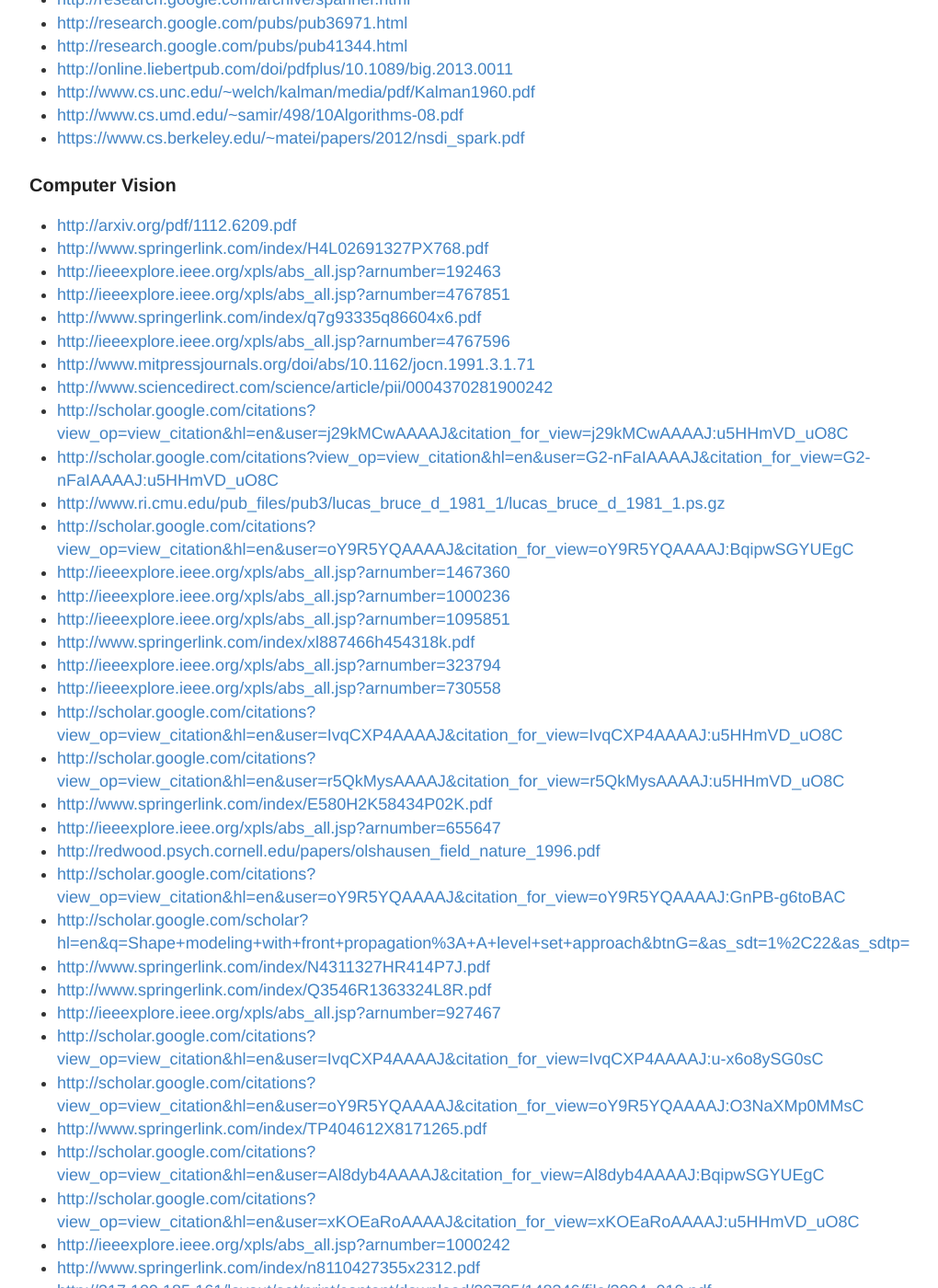
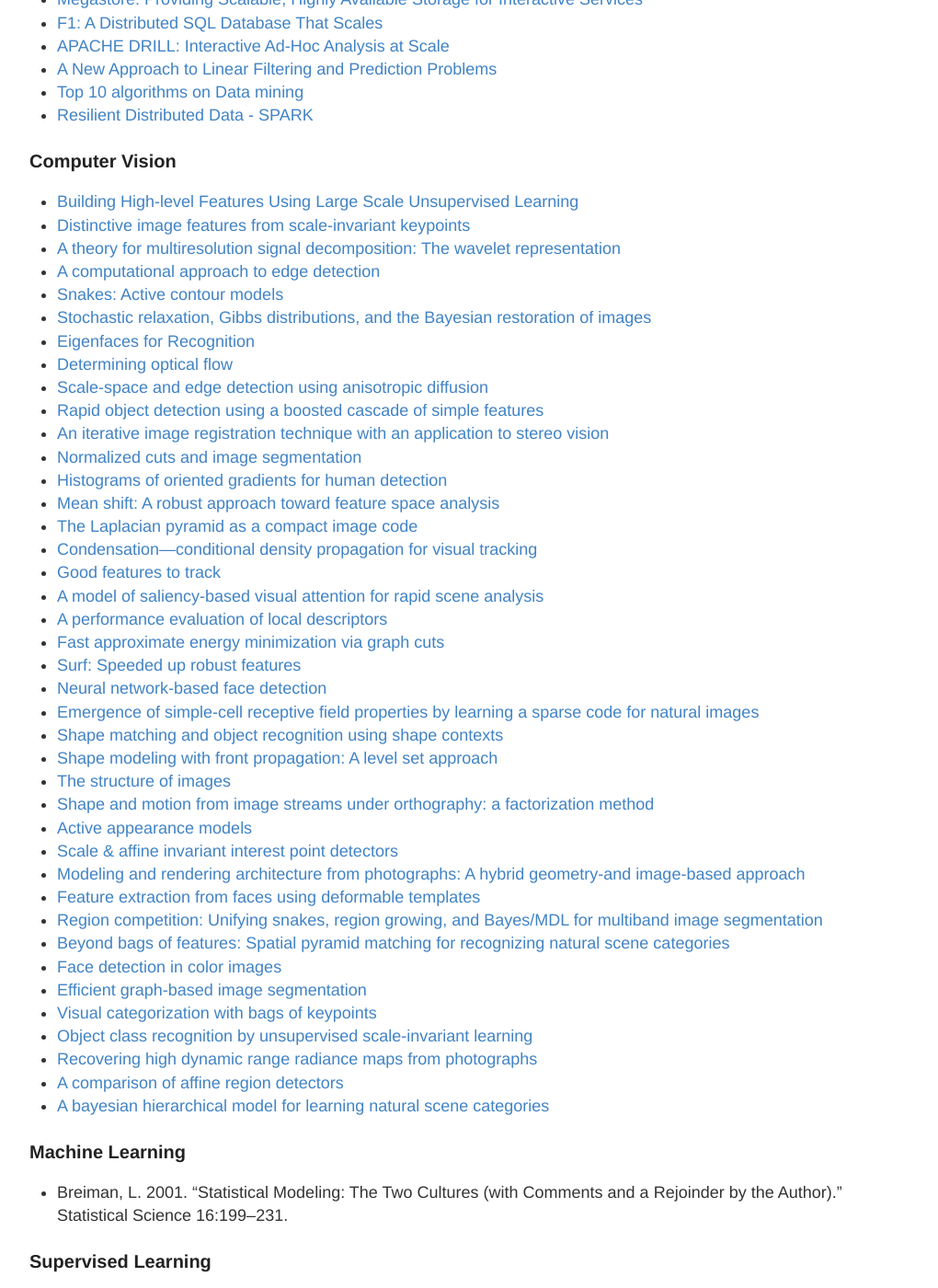
Before and after one commit to iamaaditya/iamaaditya.github.io, a Jekyll site: the page built from notes/papers/index.md, in a window 1280 px wide and 1400 px high, scrolled down 1134 px. Shown: the whole window at 92% size, without its empty margins (84-1104 px from the left). Built offline with Jekyll 4.4.1, drawn with Linux system fonts in a browser that asks for light colours; Markdown is read by kramdown in place of the engine named in the settings; some of the changed text lies outside the part shown.

Commit message:
fixed the url text for the papers page

```diff
--- a/notes/papers/index.md
+++ b/notes/papers/index.md
@@ -19,73 +19,73 @@
 
 
 ### General
-  * How to read a paper - Keshava http://blizzard.cs.uwaterloo.ca/keshav/home/Papers/data/07/paper-reading.pdf
-  * How to write a proof - Leslie Lamport http://research.microsoft.com/en-us/um/people/lamport/pubs/lamport-how-to-write.pdf
-  * How to write papers Oded Goldreich http://www.wisdom.weizmann.ac.il/~oded/PS/re-writing.pdf
-  * How not to write papers Oded Goldreich http://www.cs.iastate.edu/~honavar/write-not.pdf
+  * How to read a paper - Keshava <http://blizzard.cs.uwaterloo.ca/keshav/home/Papers/data/07/paper-reading.pdf>
+  * How to write a proof - Leslie Lamport <http://research.microsoft.com/en-us/um/people/lamport/pubs/lamport-how-to-write.pdf>
+  * How to write papers Oded Goldreich <http://www.wisdom.weizmann.ac.il/~oded/PS/re-writing.pdf>
+  * How not to write papers Oded Goldreich <http://www.cs.iastate.edu/~honavar/write-not.pdf>
 
 ### Big Data
-  * [http://ilpubs.stanford.edu:8090/422/](The PageRank Citation Ranking: Bringing Order to the Web)
-  * [http://research.google.com/archive/mapreduce.html](MapReduce: Simplified Data Processing on Large Clusters)
-  * [http://research.google.com/archive/gfs.html](The Google File System)
-  * [http://www.allthingsdistributed.com/2007/10/amazons_dynamo.html](Amazon's Dynamo)
-  * [http://research.google.com/archive/bigtable.html](Bigtable: A Distributed Storage System for Structured Data)
-  * [http://homes.cs.washington.edu/~pedrod/papers/cacm12.pdf](A Few Useful Things to Know about Machine Learning)
-  * [http://oz.berkeley.edu/~breiman/randomforest2001.pdf](Random Forests)
-  * [http://www.seas.upenn.edu/~zives/03f/cis550/codd.pdf](A Relational Model of Data for Large Shared Data Banks)
-  * [http://machinelearning.wustl.edu/mlpapers/paper_files/NIPS2006_725.pdf](Map-Reduce for Machine Learning on Multicore)
-  * [http://sci2s.ugr.es/keel/pdf/algorithm/articulo/1999-ML-Breiman-Pasting%20Small%20Votes%20for%20Classification%20in%20Large%20Databases%20and%20On-Line.pdf](Pasting Small Votes for Classification in Large Databases and On-Line)
-  * [http://www.win.tue.nl/~laroyo/2L340/resources/Amazon-Recommendations.pdf](Recommendations Item-to-Item Collaborative Filtering)
-  * [http://nlp.stanford.edu/~socherr/EMNLP2013_RNTN.pdf](Recursive Deep Models for Semantic Compositionality Over a Sentiment Treebank)
-  * [http://research.google.com/archive/spanner.html](Spanner: Google's Globally-Distributed Database)
-  * [http://research.google.com/pubs/pub36971.html](Megastore: Providing Scalable, Highly Available Storage for Interactive Services)
-  * [http://research.google.com/pubs/pub41344.html](F1: A Distributed SQL Database That Scales)
-  * [http://online.liebertpub.com/doi/pdfplus/10.1089/big.2013.0011](APACHE DRILL: Interactive Ad-Hoc Analysis at Scale)
-  * [http://www.cs.unc.edu/~welch/kalman/media/pdf/Kalman1960.pdf](A New Approach to Linear Filtering and Prediction Problems)
-  * [http://www.cs.umd.edu/~samir/498/10Algorithms-08.pdf](Top 10 algorithms on Data mining)
-  * [https://www.cs.berkeley.edu/~matei/papers/2012/nsdi_spark.pdf](Resilient Distributed Data - SPARK)
+  * [The PageRank Citation Ranking: Bringing Order to the Web](http://ilpubs.stanford.edu:8090/422/)
+  * [MapReduce: Simplified Data Processing on Large Clusters](http://research.google.com/archive/mapreduce.html)
+  * [The Google File System](http://research.google.com/archive/gfs.html)
+  * [Amazon's Dynamo](http://www.allthingsdistributed.com/2007/10/amazons_dynamo.html)
+  * [Bigtable: A Distributed Storage System for Structured Data](http://research.google.com/archive/bigtable.html)
+  * [A Few Useful Things to Know about Machine Learning](http://homes.cs.washington.edu/~pedrod/papers/cacm12.pdf)
+  * [Random Forests](http://oz.berkeley.edu/~breiman/randomforest2001.pdf)
+  * [A Relational Model of Data for Large Shared Data Banks](http://www.seas.upenn.edu/~zives/03f/cis550/codd.pdf)
+  * [Map-Reduce for Machine Learning on Multicore](http://machinelearning.wustl.edu/mlpapers/paper_files/NIPS2006_725.pdf)
+  * [Pasting Small Votes for Classification in Large Databases and On-Line](http://sci2s.ugr.es/keel/pdf/algorithm/articulo/1999-ML-Breiman-Pasting%20Small%20Votes%20for%20Classification%20in%20Large%20Databases%20and%20On-Line.pdf)
+  * [Recommendations Item-to-Item Collaborative Filtering](http://www.win.tue.nl/~laroyo/2L340/resources/Amazon-Recommendations.pdf)
+  * [Recursive Deep Models for Semantic Compositionality Over a Sentiment Treebank](http://nlp.stanford.edu/~socherr/EMNLP2013_RNTN.pdf)
+  * [Spanner: Google's Globally-Distributed Database](http://research.google.com/archive/spanner.html)
+  * [Megastore: Providing Scalable, Highly Available Storage for Interactive Services](http://research.google.com/pubs/pub36971.html)
+  * [F1: A Distributed SQL Database That Scales](http://research.google.com/pubs/pub41344.html)
+  * [APACHE DRILL: Interactive Ad-Hoc Analysis at Scale](http://online.liebertpub.com/doi/pdfplus/10.1089/big.2013.0011)
+  * [A New Approach to Linear Filtering and Prediction Problems](http://www.cs.unc.edu/~welch/kalman/media/pdf/Kalman1960.pdf)
+  * [Top 10 algorithms on Data mining](http://www.cs.umd.edu/~samir/498/10Algorithms-08.pdf)
+  * [Resilient Distributed Data - SPARK](https://www.cs.berkeley.edu/~matei/papers/2012/nsdi_spark.pdf)
 
 ### Computer Vision
-  * [http://arxiv.org/pdf/1112.6209.pdf]( Building High-level Features Using Large Scale Unsupervised Learning)
-  * [http://www.springerlink.com/index/H4L02691327PX768.pdf]( Distinctive image features from scale-invariant keypoints)
-  * [http://ieeexplore.ieee.org/xpls/abs_all.jsp?arnumber=192463]( A theory for multiresolution signal decomposition: The wavelet representation)
-  * [http://ieeexplore.ieee.org/xpls/abs_all.jsp?arnumber=4767851]( A computational approach to edge detection)
-  * [http://www.springerlink.com/index/q7g93335q86604x6.pdf]( Snakes: Active contour models)
-  * [http://ieeexplore.ieee.org/xpls/abs_all.jsp?arnumber=4767596]( Stochastic relaxation, Gibbs distributions, and the Bayesian restoration of images)
-  * [http://www.mitpressjournals.org/doi/abs/10.1162/jocn.1991.3.1.71]( Eigenfaces for Recognition)
-  * [http://www.sciencedirect.com/science/article/pii/0004370281900242]( Determining optical flow)
-  * [http://scholar.google.com/citations?view_op=view_citation&amp;hl=en&amp;user=j29kMCwAAAAJ&amp;citation_for_view=j29kMCwAAAAJ:u5HHmVD_uO8C]( Scale-space and edge detection using anisotropic diffusion)
-  * [http://scholar.google.com/citations?view_op=view_citation&amp;hl=en&amp;user=G2-nFaIAAAAJ&amp;citation_for_view=G2-nFaIAAAAJ:u5HHmVD_uO8C]( Rapid object detection using a boosted cascade of simple features)
-  * [http://www.ri.cmu.edu/pub_files/pub3/lucas_bruce_d_1981_1/lucas_bruce_d_1981_1.ps.gz]( An iterative image registration technique with an application to stereo vision)
-  * [http://scholar.google.com/citations?view_op=view_citation&amp;hl=en&amp;user=oY9R5YQAAAAJ&amp;citation_for_view=oY9R5YQAAAAJ:BqipwSGYUEgC]( Normalized cuts and image segmentation)
-  * [http://ieeexplore.ieee.org/xpls/abs_all.jsp?arnumber=1467360]( Histograms of oriented gradients for human detection)
-  * [http://ieeexplore.ieee.org/xpls/abs_all.jsp?arnumber=1000236]( Mean shift: A robust approach toward feature space analysis)
-  * [http://ieeexplore.ieee.org/xpls/abs_all.jsp?arnumber=1095851]( The Laplacian pyramid as a compact image code)
-  * [http://www.springerlink.com/index/xl887466h454318k.pdf]( Condensation—conditional density propagation for visual tracking)
-  * [http://ieeexplore.ieee.org/xpls/abs_all.jsp?arnumber=323794]( Good features to track)
-  * [http://ieeexplore.ieee.org/xpls/abs_all.jsp?arnumber=730558]( A model of saliency-based visual attention for rapid scene analysis)
-  * [http://scholar.google.com/citations?view_op=view_citation&amp;hl=en&amp;user=IvqCXP4AAAAJ&amp;citation_for_view=IvqCXP4AAAAJ:u5HHmVD_uO8C]( A performance evaluation of local descriptors)
-  * [http://scholar.google.com/citations?view_op=view_citation&amp;hl=en&amp;user=r5QkMysAAAAJ&amp;citation_for_view=r5QkMysAAAAJ:u5HHmVD_uO8C]( Fast approximate energy minimization via graph cuts)
-  * [http://www.springerlink.com/index/E580H2K58434P02K.pdf]( Surf: Speeded up robust features)
-  * [http://ieeexplore.ieee.org/xpls/abs_all.jsp?arnumber=655647]( Neural network-based face detection)
-  * [http://redwood.psych.cornell.edu/papers/olshausen_field_nature_1996.pdf]( Emergence of simple-cell receptive field properties by learning a sparse code for natural images)
-  * [http://scholar.google.com/citations?view_op=view_citation&amp;hl=en&amp;user=oY9R5YQAAAAJ&amp;citation_for_view=oY9R5YQAAAAJ:GnPB-g6toBAC]( Shape matching and object recognition using shape contexts)
-  * [http://scholar.google.com/scholar?hl=en&amp;q=Shape+modeling+with+front+propagation%3A+A+level+set+approach&amp;btnG=&amp;as_sdt=1%2C22&amp;as_sdtp=]( Shape modeling with front propagation: A level set approach)
-  * [http://www.springerlink.com/index/N4311327HR414P7J.pdf]( The structure of images)
-  * [http://www.springerlink.com/index/Q3546R1363324L8R.pdf]( Shape and motion from image streams under orthography: a factorization method)
-  * [http://ieeexplore.ieee.org/xpls/abs_all.jsp?arnumber=927467]( Active appearance models)
-  * [http://scholar.google.com/citations?view_op=view_citation&amp;hl=en&amp;user=IvqCXP4AAAAJ&amp;citation_for_view=IvqCXP4AAAAJ:u-x6o8ySG0sC]( Scale &amp; affine invariant interest point detectors)
-  * [http://scholar.google.com/citations?view_op=view_citation&amp;hl=en&amp;user=oY9R5YQAAAAJ&amp;citation_for_view=oY9R5YQAAAAJ:O3NaXMp0MMsC]( Modeling and rendering architecture from photographs: A hybrid geometry-and image-based approach)
-  * [http://www.springerlink.com/index/TP404612X8171265.pdf]( Feature extraction from faces using deformable templates)
-  * [http://scholar.google.com/citations?view_op=view_citation&amp;hl=en&amp;user=Al8dyb4AAAAJ&amp;citation_for_view=Al8dyb4AAAAJ:BqipwSGYUEgC]( Region competition: Unifying snakes, region growing, and Bayes/MDL for multiband image segmentation)
-  * [http://scholar.google.com/citations?view_op=view_citation&amp;hl=en&amp;user=xKOEaRoAAAAJ&amp;citation_for_view=xKOEaRoAAAAJ:u5HHmVD_uO8C]( Beyond bags of features: Spatial pyramid matching for recognizing natural scene categories)
-  * [http://ieeexplore.ieee.org/xpls/abs_all.jsp?arnumber=1000242]( Face detection in color images)
-  * [http://www.springerlink.com/index/n8110427355x2312.pdf]( Efficient graph-based image segmentation)
-  * [http://217.109.185.161/layout/set/print/content/download/20785/148346/file/2004_010.pdf]( Visual categorization with bags of keypoints)
-  * [http://scholar.google.com/citations?view_op=view_citation&amp;hl=en&amp;user=j29kMCwAAAAJ&amp;citation_for_view=j29kMCwAAAAJ:u-x6o8ySG0sC]( Object class recognition by unsupervised scale-invariant learning)
-  * [http://scholar.google.com/citations?view_op=view_citation&amp;hl=en&amp;user=oY9R5YQAAAAJ&amp;citation_for_view=oY9R5YQAAAAJ:ns9cj8rnVeAC]( Recovering high dynamic range radiance maps from photographs)
-  * [http://scholar.google.com/citations?view_op=view_citation&amp;hl=en&amp;user=IvqCXP4AAAAJ&amp;citation_for_view=IvqCXP4AAAAJ:2osOgNQ5qMEC]( A comparison of affine region detectors)
-  * [http://ieeexplore.ieee.org/xpls/abs_all.jsp?arnumber=1467486]( A bayesian hierarchical model for learning natural scene categories)
+  * [ Building High-level Features Using Large Scale Unsupervised Learning](http://arxiv.org/pdf/1112.6209.pdf)
+  * [ Distinctive image features from scale-invariant keypoints](http://www.springerlink.com/index/H4L02691327PX768.pdf)
+  * [ A theory for multiresolution signal decomposition: The wavelet representation](http://ieeexplore.ieee.org/xpls/abs_all.jsp?arnumber=192463)
+  * [ A computational approach to edge detection](http://ieeexplore.ieee.org/xpls/abs_all.jsp?arnumber=4767851)
+  * [ Snakes: Active contour models](http://www.springerlink.com/index/q7g93335q86604x6.pdf)
+  * [ Stochastic relaxation, Gibbs distributions, and the Bayesian restoration of images](http://ieeexplore.ieee.org/xpls/abs_all.jsp?arnumber=4767596)
+  * [ Eigenfaces for Recognition](http://www.mitpressjournals.org/doi/abs/10.1162/jocn.1991.3.1.71)
+  * [ Determining optical flow](http://www.sciencedirect.com/science/article/pii/0004370281900242)
+  * [ Scale-space and edge detection using anisotropic diffusion](http://scholar.google.com/citations?view_op=view_citation&amp;hl=en&amp;user=j29kMCwAAAAJ&amp;citation_for_view=j29kMCwAAAAJ:u5HHmVD_uO8C)
+  * [ Rapid object detection using a boosted cascade of simple features](http://scholar.google.com/citations?view_op=view_citation&amp;hl=en&amp;user=G2-nFaIAAAAJ&amp;citation_for_view=G2-nFaIAAAAJ:u5HHmVD_uO8C)
+  * [ An iterative image registration technique with an application to stereo vision](http://www.ri.cmu.edu/pub_files/pub3/lucas_bruce_d_1981_1/lucas_bruce_d_1981_1.ps.gz)
+  * [ Normalized cuts and image segmentation](http://scholar.google.com/citations?view_op=view_citation&amp;hl=en&amp;user=oY9R5YQAAAAJ&amp;citation_for_view=oY9R5YQAAAAJ:BqipwSGYUEgC)
+  * [ Histograms of oriented gradients for human detection](http://ieeexplore.ieee.org/xpls/abs_all.jsp?arnumber=1467360)
+  * [ Mean shift: A robust approach toward feature space analysis](http://ieeexplore.ieee.org/xpls/abs_all.jsp?arnumber=1000236)
+  * [ The Laplacian pyramid as a compact image code](http://ieeexplore.ieee.org/xpls/abs_all.jsp?arnumber=1095851)
+  * [ Condensation—conditional density propagation for visual tracking](http://www.springerlink.com/index/xl887466h454318k.pdf)
+  * [ Good features to track](http://ieeexplore.ieee.org/xpls/abs_all.jsp?arnumber=323794)
+  * [ A model of saliency-based visual attention for rapid scene analysis](http://ieeexplore.ieee.org/xpls/abs_all.jsp?arnumber=730558)
+  * [ A performance evaluation of local descriptors](http://scholar.google.com/citations?view_op=view_citation&amp;hl=en&amp;user=IvqCXP4AAAAJ&amp;citation_for_view=IvqCXP4AAAAJ:u5HHmVD_uO8C)
+  * [ Fast approximate energy minimization via graph cuts](http://scholar.google.com/citations?view_op=view_citation&amp;hl=en&amp;user=r5QkMysAAAAJ&amp;citation_for_view=r5QkMysAAAAJ:u5HHmVD_uO8C)
+  * [ Surf: Speeded up robust features](http://www.springerlink.com/index/E580H2K58434P02K.pdf)
+  * [ Neural network-based face detection](http://ieeexplore.ieee.org/xpls/abs_all.jsp?arnumber=655647)
+  * [ Emergence of simple-cell receptive field properties by learning a sparse code for natural images](http://redwood.psych.cornell.edu/papers/olshausen_field_nature_1996.pdf)
+  * [ Shape matching and object recognition using shape contexts](http://scholar.google.com/citations?view_op=view_citation&amp;hl=en&amp;user=oY9R5YQAAAAJ&amp;citation_for_view=oY9R5YQAAAAJ:GnPB-g6toBAC)
+  * [ Shape modeling with front propagation: A level set approach](http://scholar.google.com/scholar?hl=en&amp;q=Shape+modeling+with+front+propagation%3A+A+level+set+approach&amp;btnG=&amp;as_sdt=1%2C22&amp;as_sdtp=)
+  * [ The structure of images](http://www.springerlink.com/index/N4311327HR414P7J.pdf)
+  * [ Shape and motion from image streams under orthography: a factorization method](http://www.springerlink.com/index/Q3546R1363324L8R.pdf)
+  * [ Active appearance models](http://ieeexplore.ieee.org/xpls/abs_all.jsp?arnumber=927467)
+  * [ Scale &amp; affine invariant interest point detectors](http://scholar.google.com/citations?view_op=view_citation&amp;hl=en&amp;user=IvqCXP4AAAAJ&amp;citation_for_view=IvqCXP4AAAAJ:u-x6o8ySG0sC)
+  * [ Modeling and rendering architecture from photographs: A hybrid geometry-and image-based approach](http://scholar.google.com/citations?view_op=view_citation&amp;hl=en&amp;user=oY9R5YQAAAAJ&amp;citation_for_view=oY9R5YQAAAAJ:O3NaXMp0MMsC)
+  * [ Feature extraction from faces using deformable templates](http://www.springerlink.com/index/TP404612X8171265.pdf)
+  * [ Region competition: Unifying snakes, region growing, and Bayes/MDL for multiband image segmentation](http://scholar.google.com/citations?view_op=view_citation&amp;hl=en&amp;user=Al8dyb4AAAAJ&amp;citation_for_view=Al8dyb4AAAAJ:BqipwSGYUEgC)
+  * [ Beyond bags of features: Spatial pyramid matching for recognizing natural scene categories](http://scholar.google.com/citations?view_op=view_citation&amp;hl=en&amp;user=xKOEaRoAAAAJ&amp;citation_for_view=xKOEaRoAAAAJ:u5HHmVD_uO8C)
+  * [ Face detection in color images](http://ieeexplore.ieee.org/xpls/abs_all.jsp?arnumber=1000242)
+  * [ Efficient graph-based image segmentation](http://www.springerlink.com/index/n8110427355x2312.pdf)
+  * [ Visual categorization with bags of keypoints](http://217.109.185.161/layout/set/print/content/download/20785/148346/file/2004_010.pdf)
+  * [ Object class recognition by unsupervised scale-invariant learning](http://scholar.google.com/citations?view_op=view_citation&amp;hl=en&amp;user=j29kMCwAAAAJ&amp;citation_for_view=j29kMCwAAAAJ:u-x6o8ySG0sC)
+  * [ Recovering high dynamic range radiance maps from photographs](http://scholar.google.com/citations?view_op=view_citation&amp;hl=en&amp;user=oY9R5YQAAAAJ&amp;citation_for_view=oY9R5YQAAAAJ:ns9cj8rnVeAC)
+  * [ A comparison of affine region detectors](http://scholar.google.com/citations?view_op=view_citation&amp;hl=en&amp;user=IvqCXP4AAAAJ&amp;citation_for_view=IvqCXP4AAAAJ:2osOgNQ5qMEC)
+  * [ A bayesian hierarchical model for learning natural scene categories](http://ieeexplore.ieee.org/xpls/abs_all.jsp?arnumber=1467486)
 
 ### Machine Learning
 
```
